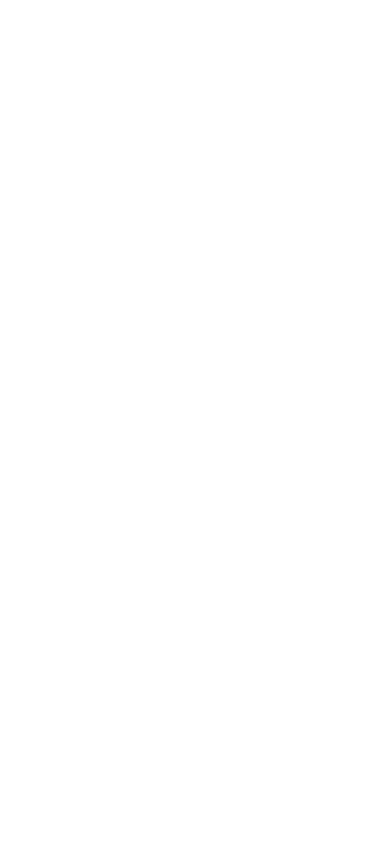
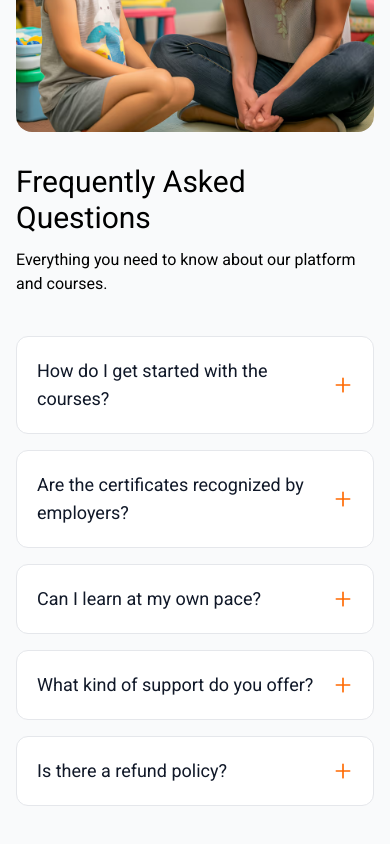
Before and after one commit to devaryankhare/Frontend-UniPrep, a Next.js app: page / in a window 390 px wide. Shown: the part 6481-7325 px from the top of the page. Before the commit the page ends 6207 px from the top, so only its background shows below. Built offline with nearby package versions, Linux system fonts and the light colour scheme; no server answers.

Commit message:
Feat : added faq section

```diff
--- /dev/null
+++ b/app/components/faq.tsx
@@ -0,0 +1,127 @@
+"use client";
+
+import { useState } from "react";
+import Image from "next/image";
+
+export default function Faq() {
+  const [openIndex, setOpenIndex] = useState(null);
+
+  const faqs = [
+    {
+      question: "How do I get started with the courses?",
+      answer: "Simply browse our course library, select the one that interests you, and click enroll. You'll get immediate access to all course materials and can start learning right away.",
+    },
+    {
+      question: "Are the certificates recognized by employers?",
+      answer: "Yes, our industry certificates are recognized by leading companies worldwide. They demonstrate your commitment to professional development and mastery of specific skills.",
+    },
+    {
+      question: "Can I learn at my own pace?",
+      answer: "Absolutely! All our courses are self-paced with 24/7 access. You can pause, rewind, and revisit content whenever you need to fit your schedule.",
+    },
+    {
+      question: "What kind of support do you offer?",
+      answer: "We provide dedicated support through email, live chat, and community forums. Our team typically responds within 24 hours to help with any questions or technical issues.",
+    },
+    {
+      question: "Is there a refund policy?",
+      answer: "Yes, we offer a 30-day money-back guarantee. If you're not satisfied with your course, contact us within 30 days of purchase for a full refund.",
+    },
+  ];
+
+  const toggleFaq = (index) => {
+    setOpenIndex(openIndex === index ? null : index);
+  };
+
+  return (
+    <main className="min-h-screen bg-gray-50 py-12 md:py-20 px-4 sm:px-6 lg:px-8">
+      <div className="max-w-6xl mx-auto">
+        <div className="grid grid-cols-1 lg:grid-cols-2 gap-8 lg:gap-16 items-center">
+
+          {/* Left Side - Image */}
+          <div className="relative w-full aspect-square max-w-md mx-auto lg:max-w-none">
+            <Image
+              src="/assets/faq.avif"
+              alt="FAQ Illustration"
+              fill
+              className="object-cover rounded-2xl"
+              priority
+            />
+          </div>
+
+          {/* Right Side - FAQ Accordion */}
+          <div className="flex flex-col gap-6">
+            <div className="mb-4">
+              <h2 className="text-3xl md:text-4xl text-black mb-3">
+                Frequently Asked Questions
+              </h2>
+              <p className="text-black text-base md:text-lg">
+                Everything you need to know about our platform and courses.
+              </p>
+            </div>
+
+            <div className="flex flex-col gap-4">
+              {faqs.map((faq, index) => (
+                <div
+                  key={index}
+                  className="bg-white rounded-xl border border-gray-200 overflow-hidden"
+                >
+                  <button
+                    onClick={() => toggleFaq(index)}
+                    className="w-full flex items-center justify-between p-5 text-left hover:bg-gray-50 transition-colors"
+                  >
+                    <span className="text-lg text-gray-900 pr-4">
+                      {faq.question}
+                    </span>
+                    <span className="flex-shrink-0">
+                      {openIndex === index ? (
+                        <svg
+                          className="w-5 h-5 text-orange-500"
+                          fill="none"
+                          stroke="currentColor"
+                          viewBox="0 0 24 24"
+                        >
+                          <path
+                            strokeLinecap="round"
+                            strokeLinejoin="round"
+                            strokeWidth={2}
+                            d="M5 12h14"
+                          />
+                        </svg>
+                      ) : (
+                        <svg
+                          className="w-5 h-5 text-orange-500"
+                          fill="none"
+                          stroke="currentColor"
+                          viewBox="0 0 24 24"
+                        >
+                          <path
+                            strokeLinecap="round"
+                            strokeLinejoin="round"
+                            strokeWidth={2}
+                            d="M12 4v16m8-8H4"
+                          />
+                        </svg>
+                      )}
+                    </span>
+                  </button>
+
+                  <div
+                    className={`overflow-hidden transition-all duration-300 ease-in-out ${
+                      openIndex === index ? "max-h-96" : "max-h-0"
+                    }`}
+                  >
+                    <div className="p-5 pt-0 text-gray-600 text-sm md:text-base leading-relaxed border-t border-gray-100">
+                      {faq.answer}
+                    </div>
+                  </div>
+                </div>
+              ))}
+            </div>
+          </div>
+
+        </div>
+      </div>
+    </main>
+  );
+}
--- a/app/page.tsx
+++ b/app/page.tsx
@@ -7,6 +7,7 @@
 import Courses from "./components/Courses";
 import Usp from "./components/Usp";
 import Reviews from "./components/Review";
+import Faq from "./components/faq";
 
 export default function Home() {
   const logos = ["/logos/du.png", "/logos/srcc.png", "/logos/jnu.png", "/logos/st.png"];
@@ -35,6 +36,8 @@
       <Usp />
 
       <Reviews />
+
+      <Faq />
     </main>
   );
 }
```
Also changed, not shown: public/assets/faq.avif (added).
